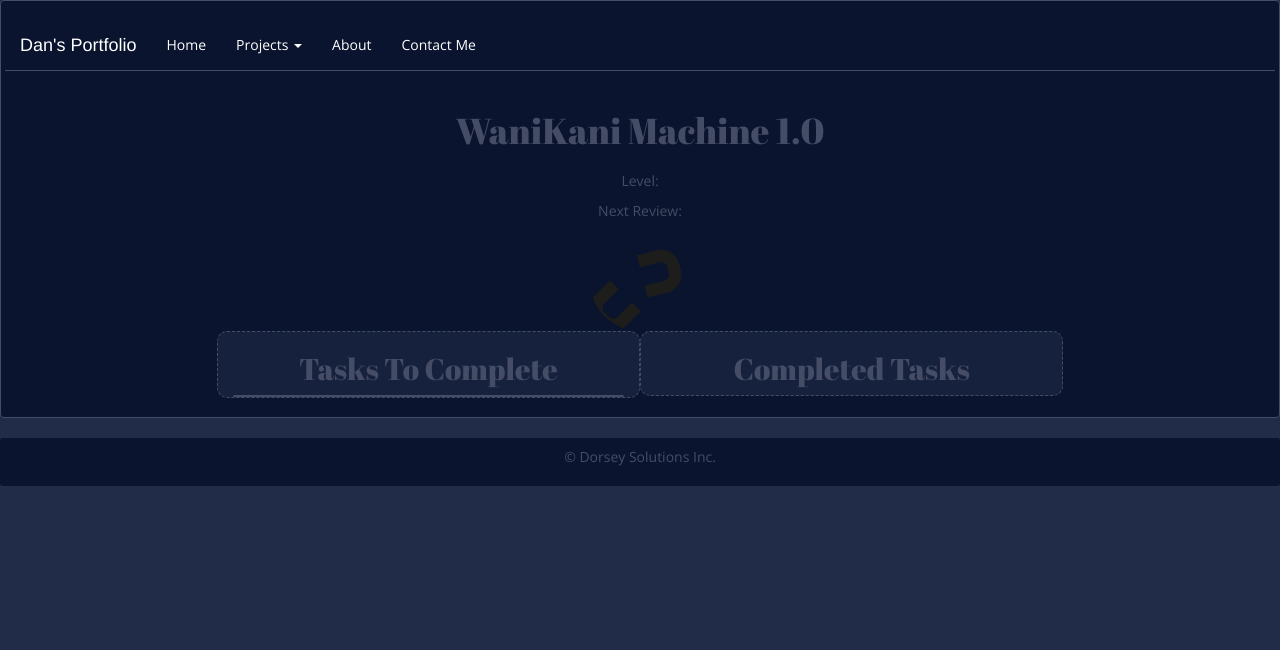
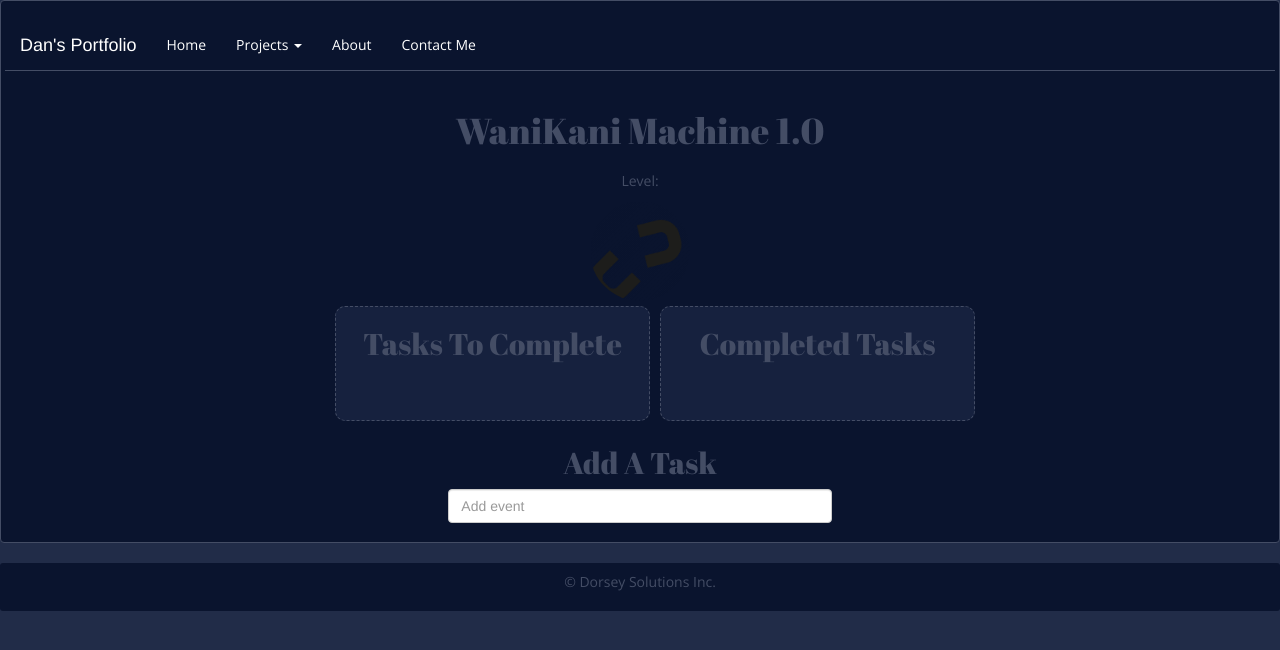
Before and after one commit to Maerus1/dan-portfolio, a plain HTML site: page pages/wanikani.html in a window 1280 px wide. Drawn offline with nearby package versions, Linux system fonts and the light colour scheme.

Commit message:
Drag and drop added for desktop
Added drag and drop functionality for the items in my wanikani todo app.
I also began adding the functionality for new user-defined events.
Additionally, I took out all empty divs that were used for formatting in
lieu of a col offset.

```diff
--- a/pages/wanikani.html
+++ b/pages/wanikani.html
@@ -53,24 +53,23 @@
         <p id="level">Level: </p>
       </div>
       <div class="row">
-        <p id="date">Next Review: </p>
-      </div>
-      <div class="row">
         <img src="../images/broken_image.png" class="img-responsive img-circle center-block" id="image" alt="gravatar profile image" width="100">
       </div>
-      <div class="row">
-        <div class="col-lg-2 col-md-2 col-sm-2 col-xs-2">
-        </div>
-        <div class="col-lg-4 col-md-4 col-sm-4 col-xs-4 todo">
+      <div class="row col-lg-offset-3 col-md-offset-3 col-sm-offset-3 col-xs-offset-3">
+        <div class="col-lg-4 col-md-4 col-sm-4 col-xs-4 todo ">
           <h2>Tasks To Complete</h2>
-          <div id="tasks">
+          <div id="tasks" ondrop="drop(event)" ondragover="droppable(event)">
           </div>
         </div>
         <div class="col-lg-4 col-md-4 col-sm-4 col-xs-4 done">
           <h2>Completed Tasks</h2>
+        <div id="finished" ondrop="drop(event)" ondragover="droppable(event)">
         </div>
-        <div class="col-lg-2 col-md-2 col-sm-2 col-xs-2">
         </div>
+      </div>
+      <div class="row col-lg-4 col-md-4 col-sm-4 col-xs-4 col-lg-offset-4 col-md-offset-4 col-sm-offset-4 col-xs-offset-4">
+        <h2>Add A Task</h2>
+        <input type="text" class="form-control" placeholder="Add event">
       </div>
     </div>
     <div class="container-fluid text-center well-sm">
--- a/scripts/wanikani.js
+++ b/scripts/wanikani.js
@@ -1,3 +1,18 @@
+//functionality for dragging and dropping elements
+function drag(ev){
+  ev.dataTransfer.setData("text", ev.target.id);
+}
+
+function droppable(ev){
+  ev.preventDefault();
+}
+
+function drop(ev){
+  ev.preventDefault();
+  var data = ev.dataTransfer.getData("text");
+  ev.target.appendChild(document.getElementById(data));
+}
+
 $(function(){
   var name = $("#name");
   var level = $("#level");
@@ -22,8 +37,10 @@
       //add the wanikani default task
       //ALSO ADD IF STATEMENT HERE TO MAKE SURE ONLY DAILY TASKS ARE ADDED
       tasks.append(
+        "<div draggable=\"true\" id=\"drag\" ondragstart=\"drag(event)\">" +
         "<p>Wanikani Review</p>" +
-        "<p>Time: " + d.toLocaleTimeString() + "</p>"
+        "<p>Time: " + d.toLocaleTimeString() + "</p>" +
+        "</div>"
       );
     }
     //if not, use placeholder values
--- a/styles/wanikani.css
+++ b/styles/wanikani.css
@@ -83,10 +83,15 @@
   background-color: #16213E;
   border-radius: 10px;
   border: 1px dashed #444D65;
+  margin: 5px;
 }
 
-#tasks {
+#drag {
   background-color: #16213E;
   border-radius: 10px;
   border: 1px solid #444D65;
 }
+
+#tasks, #finished {
+  padding-bottom: 50px;
+}
```
Also changed, not shown: pages/about.html (+1 -5 lines), pages/contact.html (+1 -1 lines), pages/quotes.html (+3 -6 lines), pages/twitch.html (+1 -1 lines), pages/weather.html (+12 -28 lines), pages/wiki.html (+1 -1 lines).
